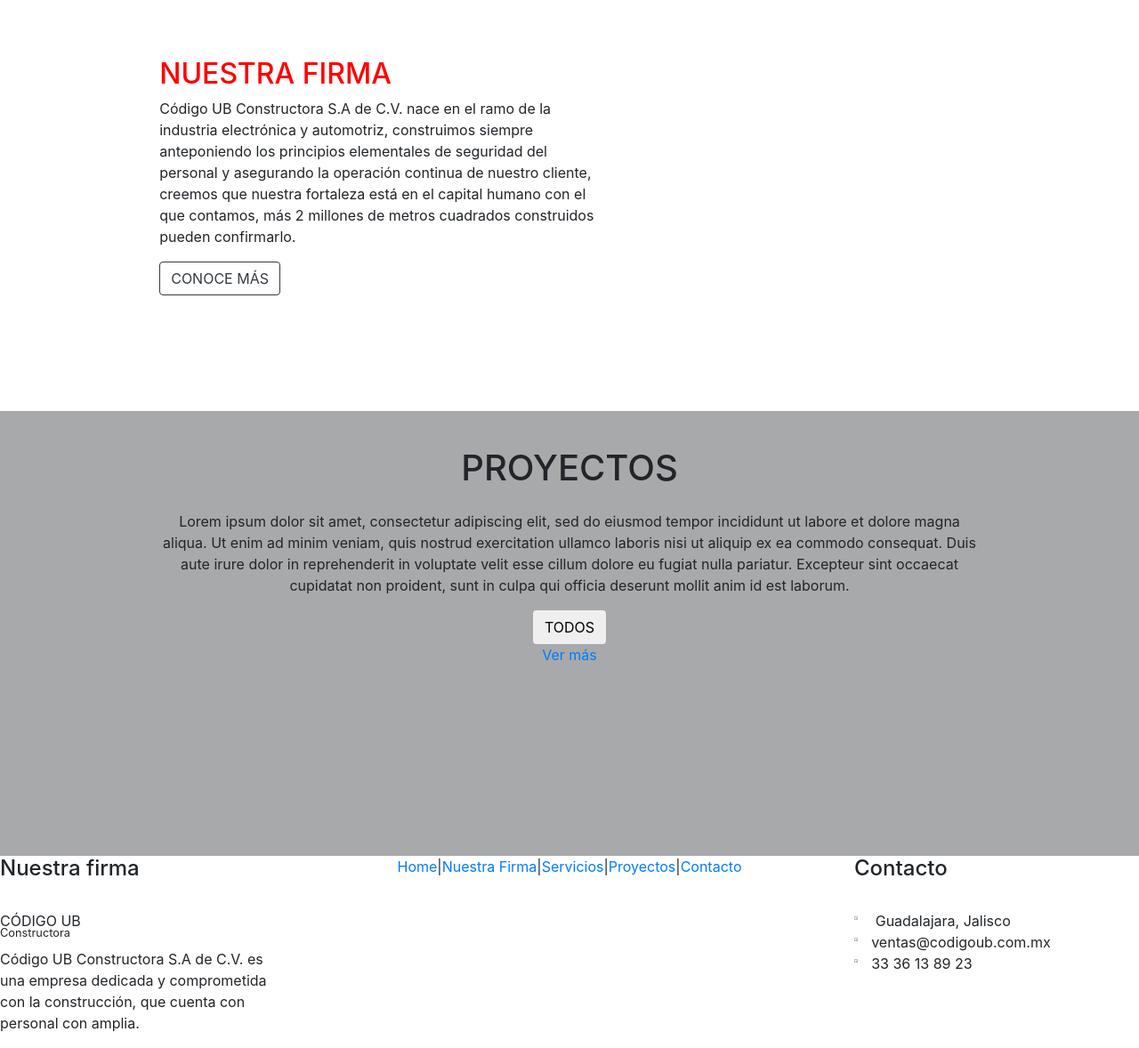
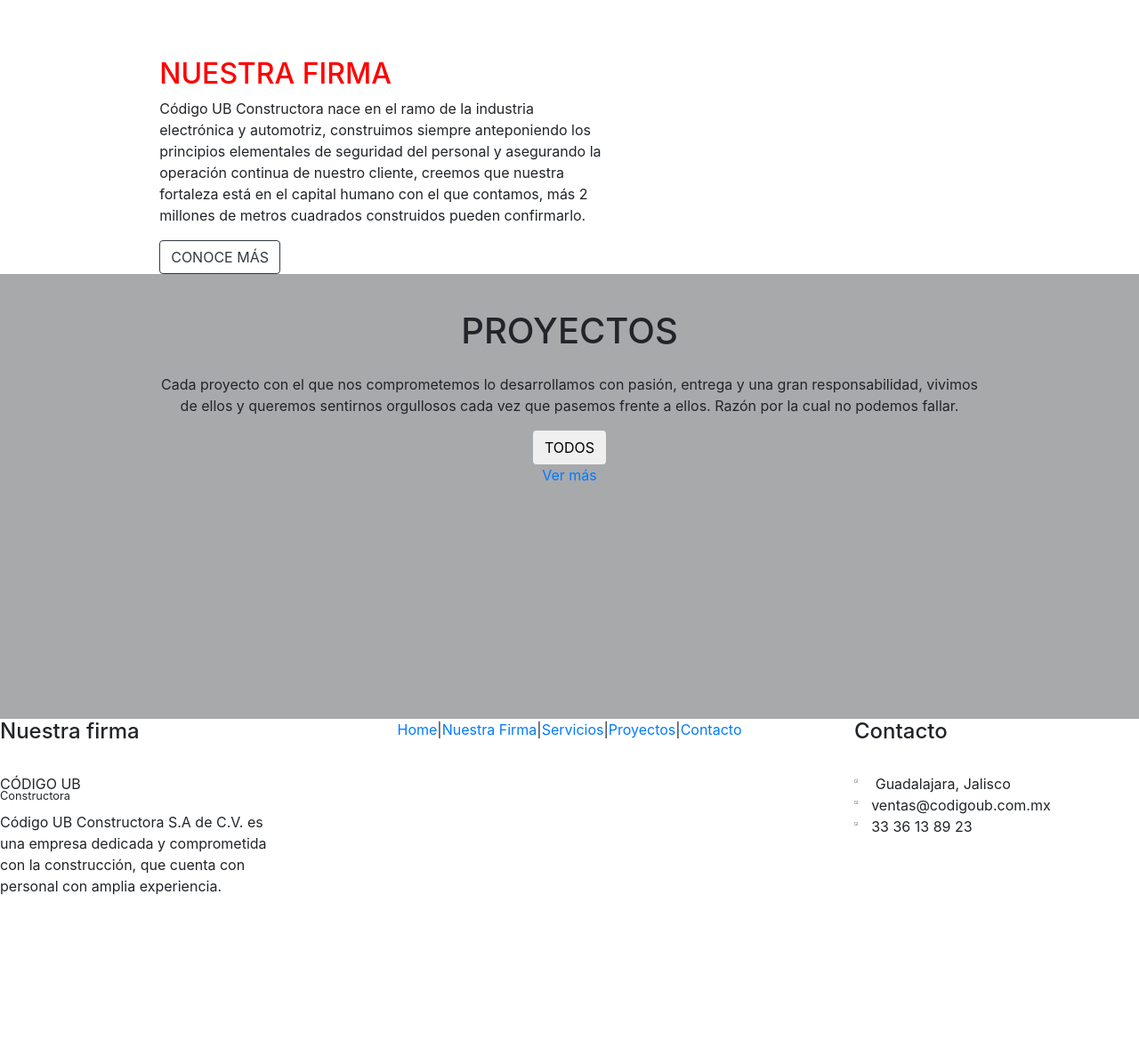
Before and after one commit to benzzdan/codigoubadmin, a PHP site: the page made by application/views/pages/home.php in a window 1280 px wide. Shown: the part 64-1242 px from the top of the page at 89% size. After the commit the page ends 1070 px from the top, so only its background shows below. Run offline with PHP 8.4, Linux system fonts and the light colour scheme; the template is opened without the code that fills it, so the values that code supplies are empty; some libraries are stand-ins or nearby versions.

Commit message:
changes done

```diff
--- a/application/views/pages/home.php
+++ b/application/views/pages/home.php
@@ -51,9 +51,9 @@
 
                     <div class="carousel-caption">
                         <div>
-                            <h2>Digital Craftsmanship</h2>
-                            <p>We meticously build each site to get results</p>
-                            <span class="btn btn-sm btn-outline-secondary">Learn More</span>
+                            <h2>Comprometidos con la construcción</h2>
+                            <p>Cuidamos cada detalle durante la construcción de las obras</p>
+                            <span class="btn btn-sm btn-outline-secondary" style="display: none">Learn More</span>
                         </div>
                     </div>
                 </a>
@@ -70,9 +70,9 @@
 
                     <div class="carousel-caption justify-content-center align-items-center">
                         <div>
-                            <h2>Every project begins with a sketch</h2>
+                            <h2>Le damos valor a sus proyectos</h2>
                             <p>We work as an extension of your business to explore solutions</p>
-                            <span class="btn btn-sm btn-outline-secondary">Our Process</span>
+                            <span class="btn btn-sm btn-outline-secondary" style="display: none">Our Process</span>
                         </div>
                     </div>
                 </a>
@@ -89,9 +89,9 @@
 
                     <div class="carousel-caption justify-content-center align-items-center">
                         <div>
-                            <h2>Performance Optimization</h2>
+                            <h2>La seguridad y calidad siempre serán lo primero</h2>
                             <p>We monitor and optimize your site's long-term performance</p>
-                            <span class="btn btn-sm btn-secondary">Learn How</span>
+                            <span class="btn btn-sm btn-secondary" style="display: none">Learn How</span>
                         </div>
                     </div>
                 </a>
@@ -118,11 +118,12 @@
   <div class="row no-gutters">
     <div class="col-md-7" style="padding: 5% 5% 0% 14%">
         <h2 class="bold" style="color: red;">NUESTRA FIRMA</h2>
-        <p>Código UB Constructora S.A de C.V. nace en el ramo de la industria electrónica y automotriz, construimos siempre anteponiendo los principios elementales de seguridad del personal y asegurando la operación continua de nuestro cliente, creemos que nuestra fortaleza está en el capital humano con el que contamos, más 2 millones de metros cuadrados construidos pueden confirmarlo.</p>
+        <p>Código UB Constructora nace en el ramo de la industria electrónica y automotriz, construimos siempre anteponiendo los principios elementales de seguridad del personal y asegurando la operación continua de nuestro cliente, creemos que nuestra fortaleza está en el capital humano con el que contamos, más 2 millones de metros cuadrados construidos pueden confirmarlo.</p>
         <a class="btn btn-outline-dark" style="margin-right: 3vh" href="<?php echo base_url('firma'); ?>">CONOCE MÁS</a>
+        <div class="push"></div>
     </div>
-    <div class="col-md-5">
-        <img class="img-fluid" src="<?php echo base_url('img/nuestrafirma.jpg')?>" alt="" style="min-height: 462px;">
+    <div class="col-md-5 firma_main">
+        <!-- <img class="img-fluid" src="<?php echo base_url('assets/images/proyectos/images/Web_Codigo-UB-Proyectos_Jardin Real.png')?>" alt="" style="min-height: 462px;"> -->
     </div>
   </div>
   <div class="w-100" style="background-color: #a8a9ab; min-height: 500px;">
@@ -130,7 +131,8 @@
             <h1 class="white bold" style="margin-bottom: 3vh">PROYECTOS</h1>
             <div class="mx-auto" style="width: 920px">
                 <p class="white-s">
-                    Lorem ipsum dolor sit amet, consectetur adipiscing elit, sed do eiusmod tempor incididunt ut labore et dolore magna aliqua. Ut enim ad minim veniam, quis nostrud exercitation ullamco laboris nisi ut aliquip ex ea commodo consequat. Duis aute irure dolor in reprehenderit in voluptate velit esse cillum dolore eu fugiat nulla pariatur. Excepteur sint occaecat cupidatat non proident, sunt in culpa qui officia deserunt mollit anim id est laborum.
+                    Cada proyecto con el que nos comprometemos lo desarrollamos con pasión, entrega y una gran responsabilidad, vivimos de ellos y queremos sentirnos orgullosos
+                    cada vez que pasemos frente a ellos. Razón por la cual no podemos fallar.
                 </p>
                 <div class="push"></div>
 
--- a/application/views/pages/nuestrafirma.php
+++ b/application/views/pages/nuestrafirma.php
@@ -31,12 +31,12 @@
 <div class="container-fluid" style="padding: 3% 15% 3% 15%">
     <h1 class="bold red text-center">NUESTRA FIRMA</h1>
     <div class="push"></div>
-    <p class="gray">
+    <p class="gray" style="text-align: justify">
         Nuestra firma <strong class="red">Código UB Constructora S.A de C.V.</strong> nace en el ramo de la industria eletrónica y automotriz, contruimos siempre
         anteponiendo los principios elementales de seguridad del personal y asegurando la operación continua de nuestro cliente, creemos que nuetra fortaleza está
         en el capital humano con el que contamos, más de 2 millones de metros cuadrados contruidos pueden confirmarlo.
     </p>
-    <p class="gray">
+    <p class="gray" style="text-align: justify">
         <strong class="red">UBC</strong> (Uniform Building Code) es y será nuestra inspiración, saber, seguir y cumplir las normas y códigos de construcción es nuestro
         compromiso, buscamos en cada proyecto superar las expectativas de nuestros clientes en seguridad, calidad y servicio. Ganar a nuestros clientes para quedarnos permanentemente
         con ellos es nuestro objetivo final, solo así, sentimos haber cumplido.
--- a/application/views/templates/footer.php
+++ b/application/views/templates/footer.php
@@ -9,7 +9,7 @@
               <div class="push d-none d-sm-block"></div>
               <p class="white">
                 Código UB Constructora S.A de C.V.
-                es una empresa dedicada y comprometida con la construcción, que cuenta con personal con amplia.
+                es una empresa dedicada y comprometida con la construcción, que cuenta con personal con amplia experiencia.
               </p>
             </div>
             <div class="col-6 text-center middlefooter">
```
Also changed, not shown: application/views/pages/servicios.php (+11 -9 lines), css/custom.css (+10 -1 lines), assets/images/proyectos/images/Web_Codigo-UB-Proyectos_SCI IMI.png (deleted), assets/images/proyectos/images/Web_Código-UB-Proyectos_Jardín Real.png (deleted), assets/images/proyectos/images/Web_Código-UB-Proyectos_Whirpool.png (deleted).
